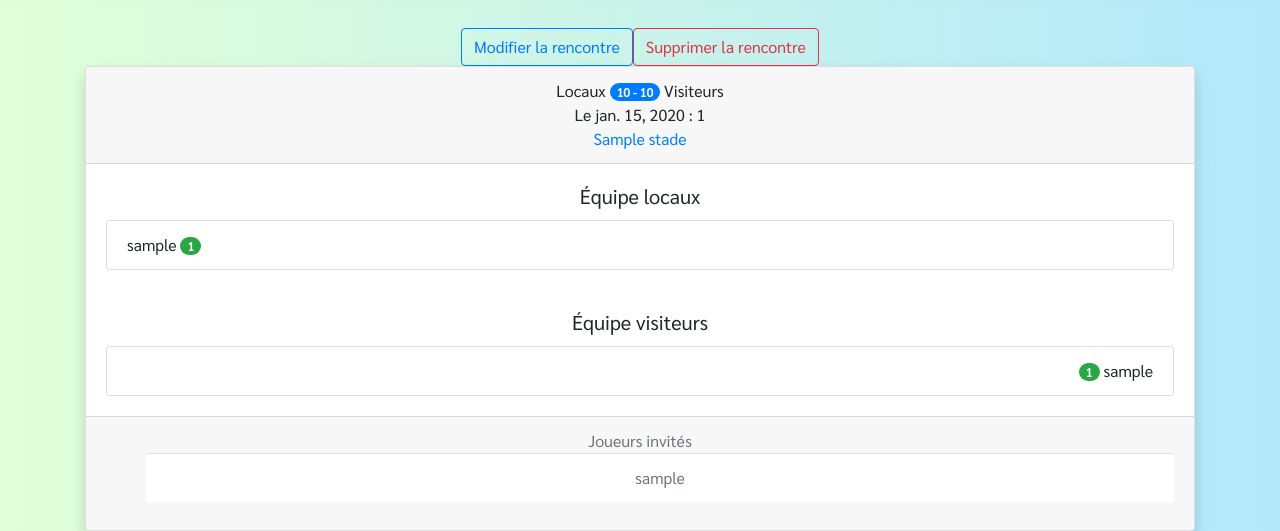
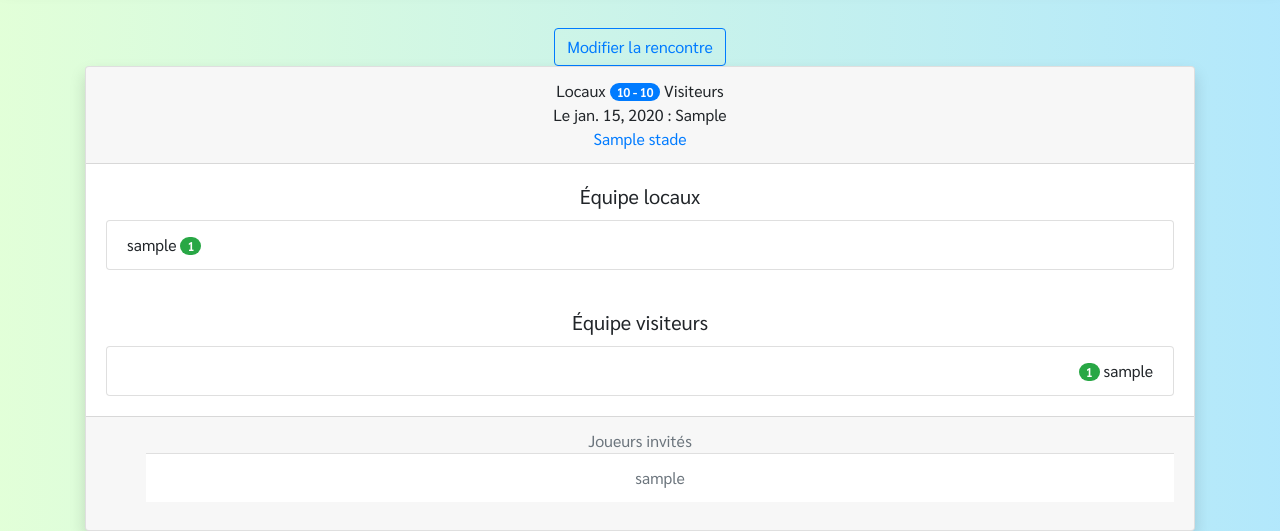
Before and after one commit to GAzerty/Projet_Web, a Django app: template app/templates/rencontre/readRencontre.html in a window 1280 px wide. Shown: the part 346-877 px from the top of the page. Run offline with Django 3.2, Linux system fonts and the light colour scheme; tables that the repository leaves empty hold one stand-in row (values such as "Sample post"); the template is opened without the code that fills it: values that come from a table or form of the project are taken from there, most other values are stand-ins (such as "Sample title", 1, 10 or a date in 2020); some libraries are stand-ins or nearby versions.

Commit message:
Modification de l'affichage de l'heure

```diff
--- a/app/templates/rencontre/readRencontre.html
+++ b/app/templates/rencontre/readRencontre.html
@@ -5,13 +5,15 @@
 {% block maincontent %}
     <div class="d-flex justify-content-center flex-wrap">
         <a href="{% url 'update_rencontre' Rencontre.idRencontre %}" class="btn btn-outline-primary">Modifier la rencontre</a>
+        {% if NbJoueurs == 1 %}
         <a href="{% url 'delete_rencontre' Rencontre.idRencontre %}" class="btn btn-outline-danger">Supprimer la rencontre</a>
+        {% endif %}
     </div>
     <div>
         <div class="card text-center shadow">
           <div class="card-header">
               <div>Locaux <span class="badge badge-primary badge-pill"> {{ Rencontre.scoreLocaux }} - {{ Rencontre.scoreVisiteurs }} </span> Visiteurs</div>
-              <div>Le {{ Rencontre.dateRencontre }} : {{ Rencontre.heureRencontre }}</div>
+              <div>Le {{ Rencontre.dateRencontre }} : {{ HeureMatch }}</div>
               <div><a href="{% url 'read_stade' Rencontre.lieuRencontre.idStade %}">{{ Rencontre.lieuRencontre.nomStade }}</a></div>
           </div>
           <div class="card-body">
```
